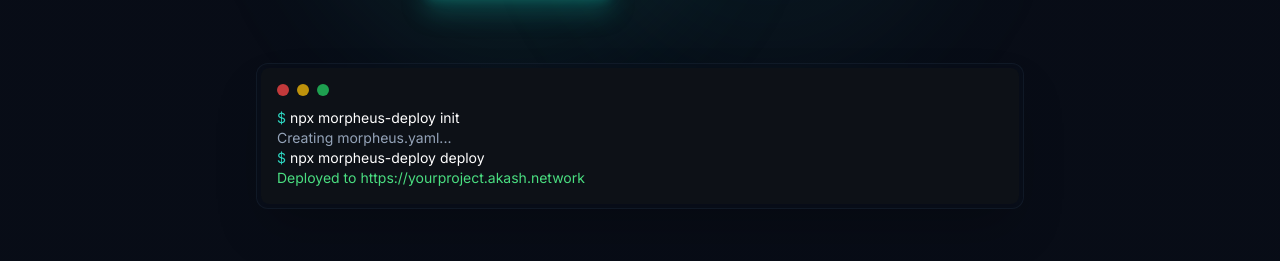
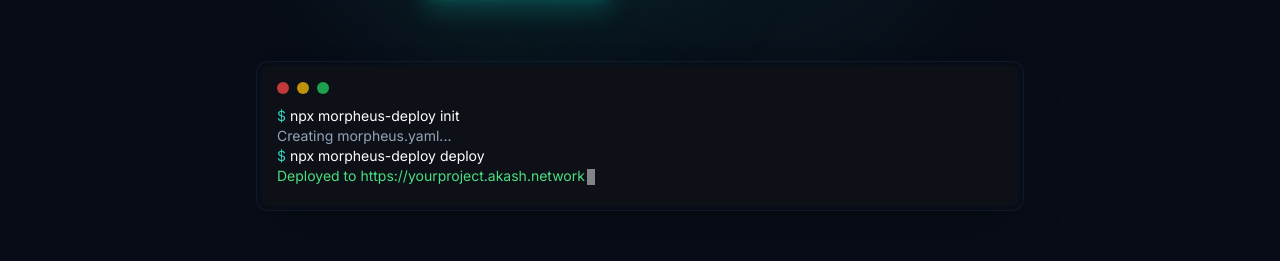
Before and after one commit to MorpheusAIs/morpheus-deploy, a Next.js app in the folder apps/web/: page / in a window 1280 px wide. Shown: the part 524-785 px from the top of the page. Built offline with nearby package versions, Linux system fonts and the light colour scheme.

Commit message:
Update GitHub repository links to reflect new ownership, enhance documentation structure by adding section headers in meta.json files, and implement TerminalAnimation component for improved user experience in the web app.

```diff
--- a/apps/web/src/app/deploy/page.tsx
+++ b/apps/web/src/app/deploy/page.tsx
@@ -220,7 +220,7 @@
         </div>
 
         <Link
-          href="https://github.com/morpheus-deploy/morpheus-deploy"
+          href="https://github.com/morpheusais/morpheus-deploy"
           target="_blank"
           rel="noopener noreferrer"
           className="w-full inline-flex items-center justify-center gap-2 rounded-xl border border-border bg-card px-8 py-4 text-lg font-medium hover:bg-muted transition-colors"
--- a/apps/web/src/app/page.tsx
+++ b/apps/web/src/app/page.tsx
@@ -114,24 +114,7 @@
           </Link>
         </div>
 
-        <div className="mt-16 rounded-xl border border-border/50 bg-card/30 backdrop-blur-sm p-1 shadow-2xl max-w-3xl mx-auto">
-          <div className="rounded-lg bg-[#0d1117] p-4 font-mono text-sm text-left overflow-x-auto">
-            <div className="flex items-center gap-2 text-muted-foreground mb-3">
-              <div className="h-3 w-3 rounded-full bg-red-500/80" />
-              <div className="h-3 w-3 rounded-full bg-yellow-500/80" />
-              <div className="h-3 w-3 rounded-full bg-green-500/80" />
-            </div>
-            <code className="text-teal-400">$</code>
-            <code className="text-white"> npx morpheus-deploy init</code>
-            <br />
-            <code className="text-muted-foreground">Creating morpheus.yaml...</code>
-            <br />
-            <code className="text-teal-400">$</code>
-            <code className="text-white"> npx morpheus-deploy deploy</code>
-            <br />
-            <code className="text-green-400">Deployed to https://yourproject.akash.network</code>
-          </div>
-        </div>
+        <TerminalAnimation />
       </div>
     </section>
   );
--- a/apps/web/src/app/settings/page.tsx
+++ b/apps/web/src/app/settings/page.tsx
@@ -353,7 +353,7 @@
             Connect your GitHub account to import repositories and enable automatic deployments.
           </p>
           <Link
-            href="https://github.com/morpheus-deploy/morpheus-deploy"
+            href="https://github.com/morpheusais/morpheus-deploy"
             target="_blank"
             rel="noopener noreferrer"
             className="inline-flex items-center gap-2 rounded-xl bg-[#24292e] px-6 py-3 font-medium text-white hover:bg-[#374151] transition-colors"
--- a/apps/web/src/components/terminal-animation.tsx
+++ b/apps/web/src/components/terminal-animation.tsx
@@ -58,6 +58,14 @@
       {showCursor && <Cursor visible={!isComplete || showCursor} />}
     </>
   );
+}
+
+function OutputText({ text, onComplete }: { text: string; onComplete: () => void }) {
+  useEffect(() => {
+    onComplete();
+  }, [onComplete]);
+
+  return <>{text}</>;
 }
 
 export function TerminalAnimation() {
@@ -133,12 +141,16 @@
                     {isLastLine(index) && <Cursor visible={true} />}
                   </>
                 ) : currentLineIndex === index && showLine[index] ? (
-                  <TypedText
-                    text={line.content}
-                    onComplete={handleLineComplete}
-                    showCursor={shouldShowCursor(index)}
-                    speed={line.type === 'command' ? 40 : 25}
-                  />
+                  line.type === 'command' ? (
+                    <TypedText
+                      text={line.content}
+                      onComplete={handleLineComplete}
+                      showCursor={shouldShowCursor(index)}
+                      speed={40}
+                    />
+                  ) : (
+                    <OutputText text={line.content} onComplete={handleLineComplete} />
+                  )
                 ) : null}
               </span>
             </motion.div>
```
Also changed, not shown: 10 other files (tests, documents, lock files or other folders).
